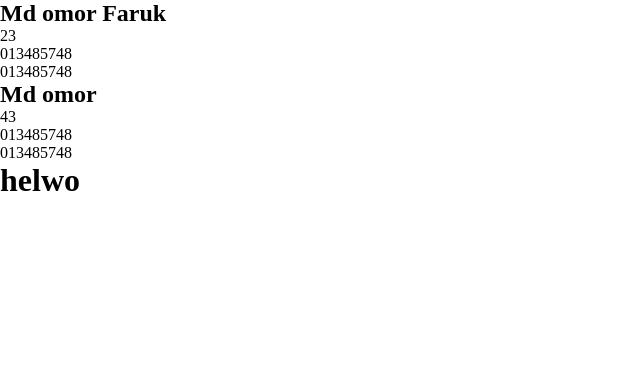
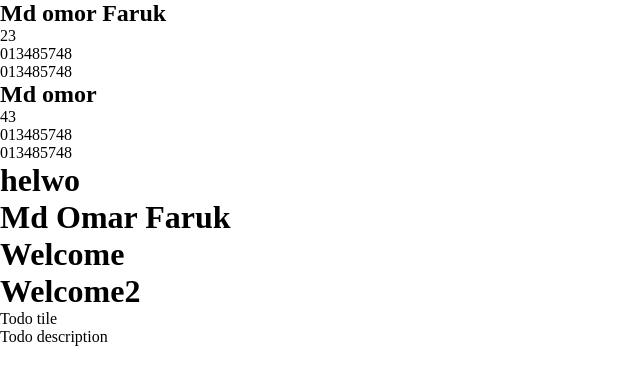
Before and after one commit to dev-omar-v01/react_basic_project, a React (Create React App) app: page / in a window 1280 px wide. Shown: the top 384 px of the page, without its empty margins (0-640 px from the left). Built offline with nearby package versions, Linux system fonts and the light colour scheme.

Commit message:
react element create

```diff
--- a/src/App.js
+++ b/src/App.js
@@ -1,17 +1,20 @@
 
 import React from "react";
-import Card from './components/Card';
 import List from "./components/list";
 import NestedList from "./components/nested_data_list";
 import Card1 from "./components/Card1";
+import Card2 from "./components/Card2";
+import Card3 from "./components/Card3";
 
 
 export default function App(){
     return (
         <>
-        {/* <List /> */}
+
         {<NestedList />}
         {<Card1 />}
+        {<Card2 name="Md Omar Faruk" />}
+        {<Card3 />}
 
         </>
     );
--- a/src/components/Card2.js
+++ b/src/components/Card2.js
@@ -3,7 +3,7 @@ import React, { Component } from "react";
 class Card2 extends Component{
     render(){
         return (
-            <h1>hello world to</h1>
+            <h1>{this.props.name}</h1>
         );
     }
 }
--- /dev/null
+++ b/src/components/Card3.js
@@ -0,0 +1,28 @@
+import React from 'react';
+
+
+function Welcome(){
+    return React.createElement("h1",{},"Welcome");
+}
+
+function Welcome2(){
+    return React.createElement("h1",{},"Welcome2");
+}
+
+function Todo(){
+    return React.createElement('div',{},
+    React.createElement("p",{},"Todo tile"),
+    React.createElement("p",{},"Todo description"),
+    )
+}
+
+
+export default function Card3() {
+  return (
+    <div>
+    <Welcome />
+    <Welcome2 />
+    <Todo />
+    </div>
+  )
+}
```
